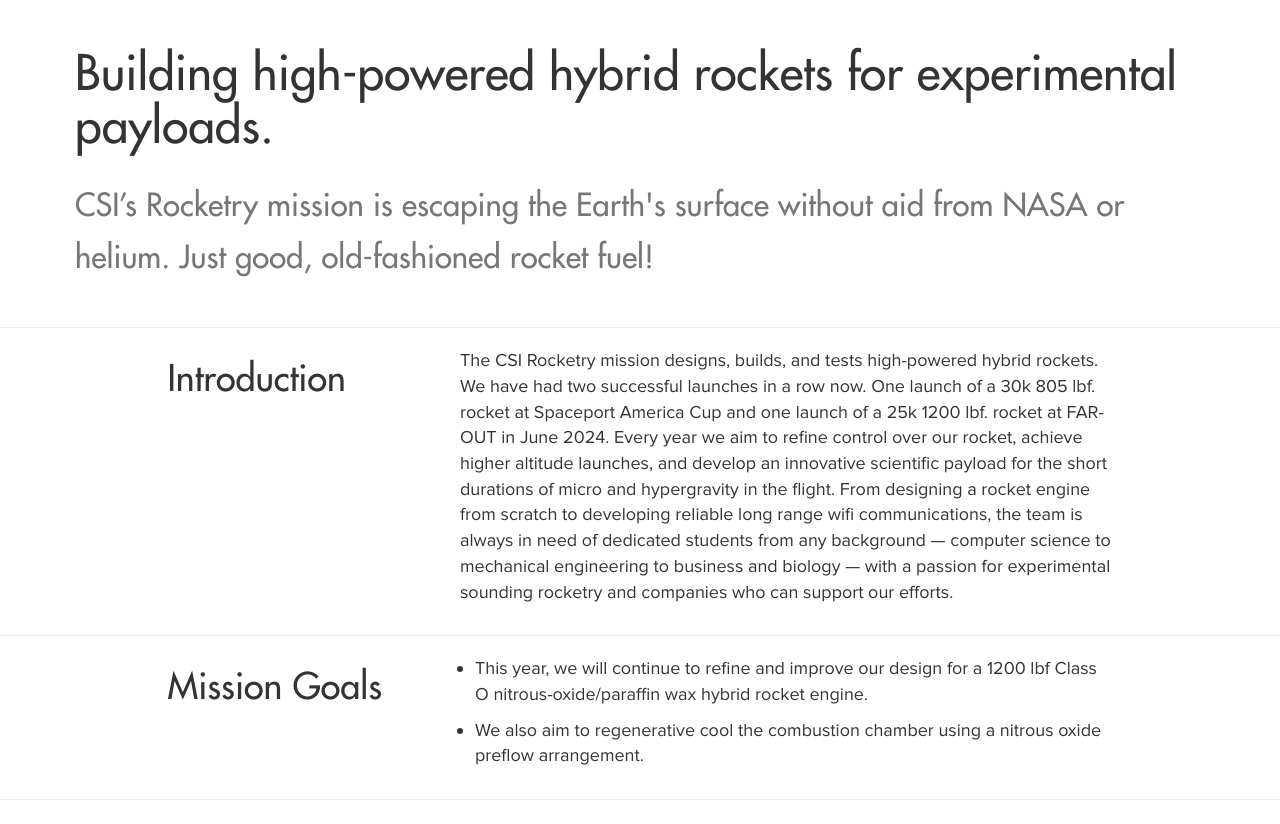
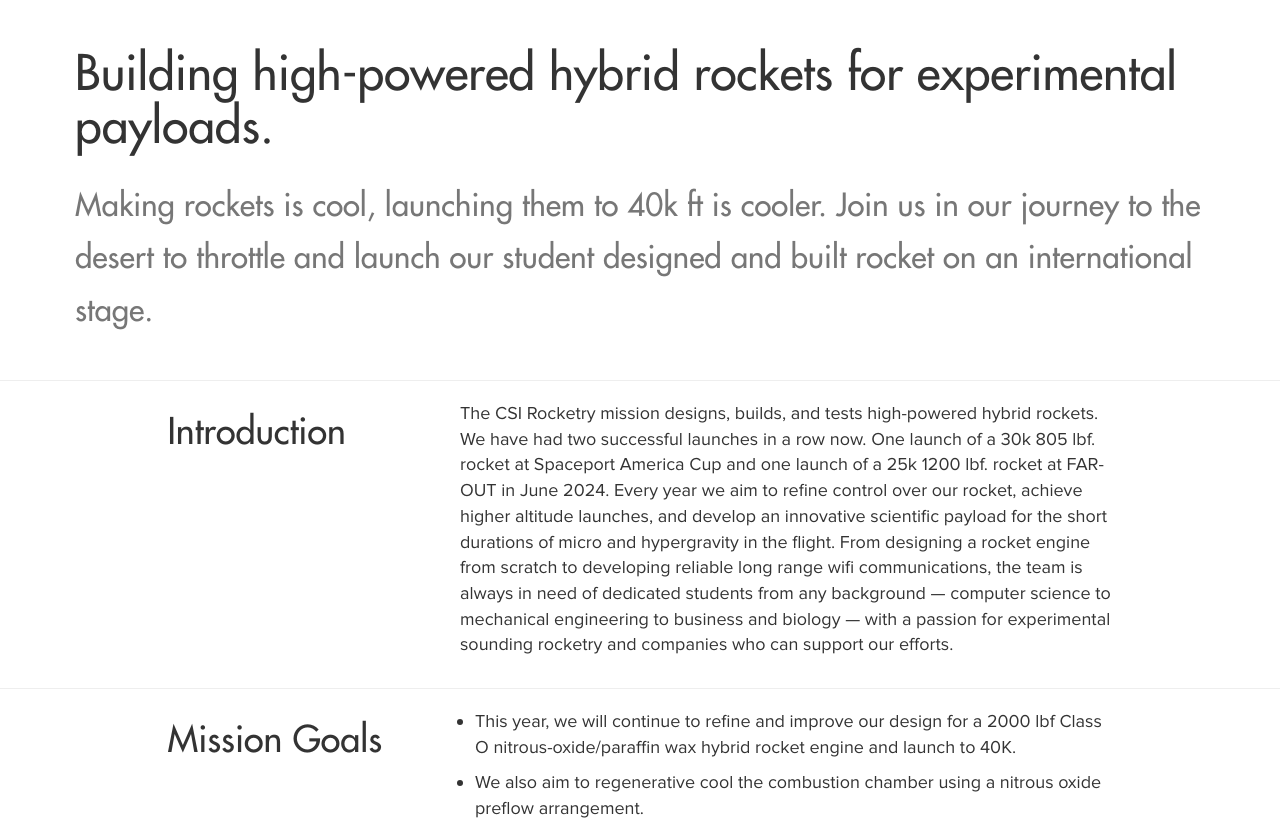
Before and after one commit to columbiaspace/columbiaspace.org, a Jekyll site: the page built from missions/rockets.html, in a window 1280 px wide and 900 px high, scrolled down 828 px, cut to the strip 76-900 px from the top of the window. Built offline with Jekyll 4.4.1, drawn with Linux system fonts in a browser that asks for light colours; nearby versions of some CDN libraries; comment, search, counter and statistics services are not loaded; some of the changed text lies outside the part shown.

Commit message:
update rockets, again

```diff
--- a/missions/rockets.html
+++ b/missions/rockets.html
@@ -7,7 +7,7 @@
 imagecredit: "Photo: NASA"
 
 abstracttitle: "Building high-powered hybrid rockets for experimental payloads."
-abstracttext: "CSI’s Rocketry mission is escaping the Earth's surface without aid from NASA or helium. Just good, old-fashioned rocket fuel!"
+abstracttext: "Making rockets is cool, launching them to 40k ft is cooler. Join us in our journey to the desert to throttle and launch our student designed and built rocket on an international stage."
 
 introtext: "The CSI Rocketry mission designs, builds, and tests high-powered
 hybrid rockets. We have had two successful launches in a row now. One launch of a 30k 805 lbf. rocket at Spaceport America Cup and one launch of a 25k 1200 lbf. rocket at FAR-OUT in June 2024.
@@ -21,14 +21,16 @@
 support our efforts."
 
 goals: true
-goalstext: "This year, we will continue to refine and improve our design for a 1200 lbf Class O nitrous-oxide/paraffin wax hybrid rocket engine.;
-            We also aim to regenerative cool the combustion chamber using a nitrous oxide preflow arrangement."
+goalstext: "This year, we will continue to refine and improve our design for a 2000 lbf Class O nitrous-oxide/paraffin wax hybrid rocket engine and launch to 40K.;
+We also aim to regenerative cool the combustion chamber using a nitrous oxide preflow arrangement.;
+Using nitrogen pressure regulation and a two stage valve we aim to throttle our thrust and complete a milestone of the lander challenge."
 
 skills: true
 skillstext: "Mechanical design and manufacturing;
 Avionics and electronics;
 Chemical engineering of thrust design;
-Computer modeling of rocket performance
+Computer modeling of rocket performance;
+Chemical/biological payload research and experimentation
 "
 
 achievements: false
```
